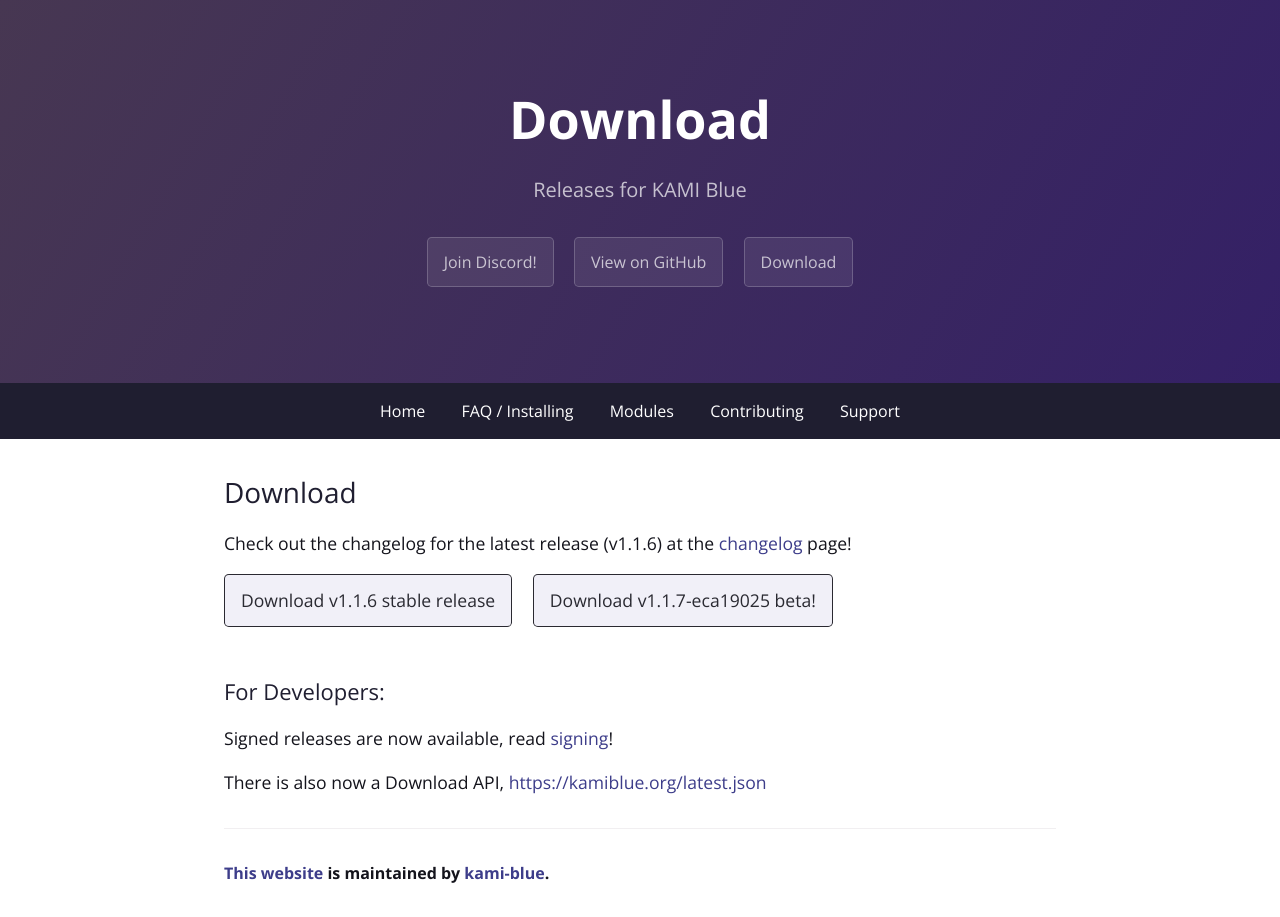
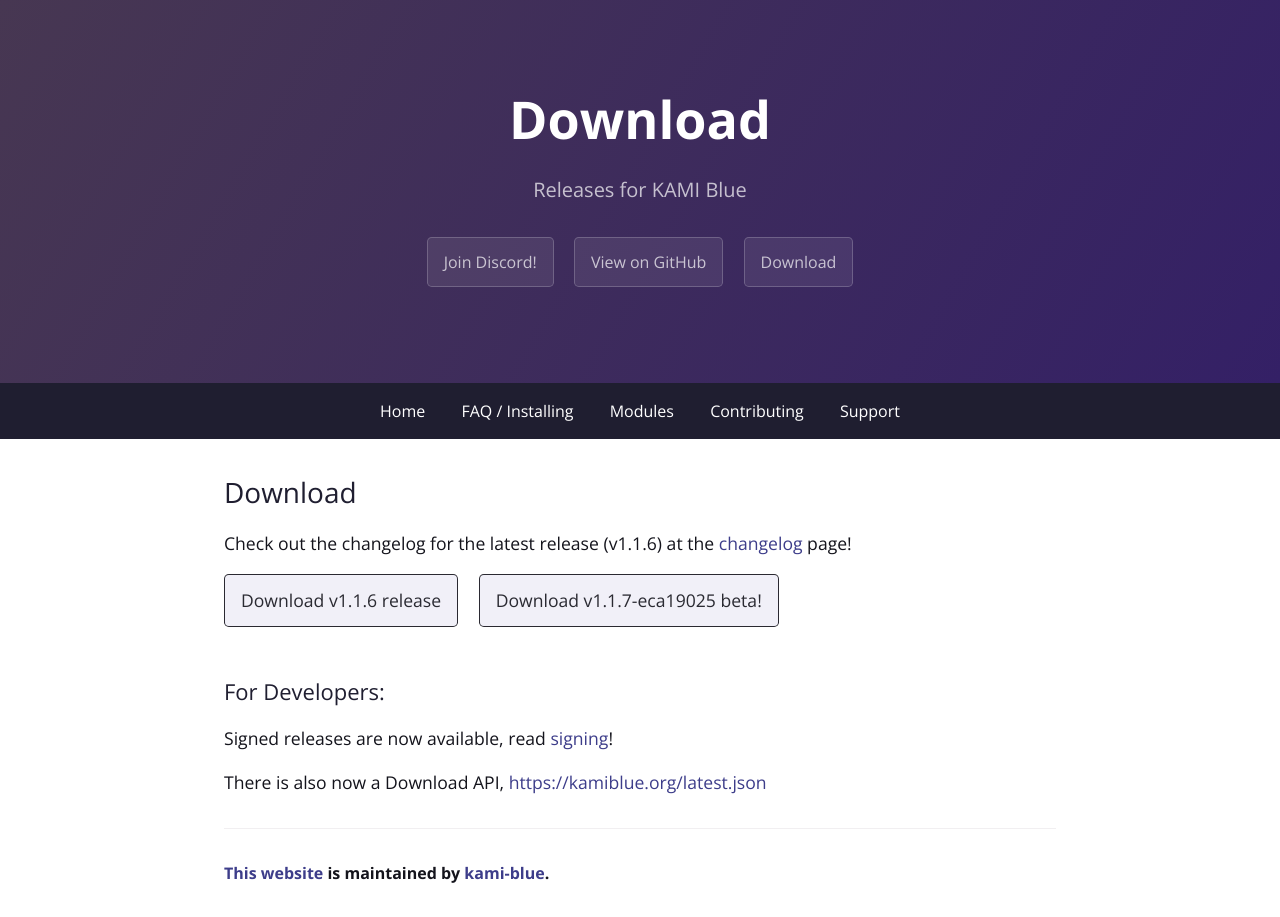
Before and after one commit to kami-blue/website, a Jekyll site: the page built from download.md, in a window 1280 px wide. Built offline with Jekyll 4.4.1, drawn with Linux system fonts in a browser that asks for light colours.

Commit message:
fixed typo

```diff
--- a/download.md
+++ b/download.md
@@ -8,7 +8,7 @@ description: Releases for KAMI Blue
 
 Check out the changelog for the latest release ({{ site.cur_ver }}) at the [changelog](/changelog) page!
 
-<a href="{{ site.github.jar_url }}" class="btnc">Download {{  site.cur_ver  }} stable release</a>
+<a href="{{ site.github.jar_url }}" class="btnc">Download {{  site.cur_ver  }} release</a>
 <a href="{{ site.github.beta_jar_url }}" class="btnc">Download {{  site.beta_ver  }} beta!</a>
 
 #### For Developers:
```
